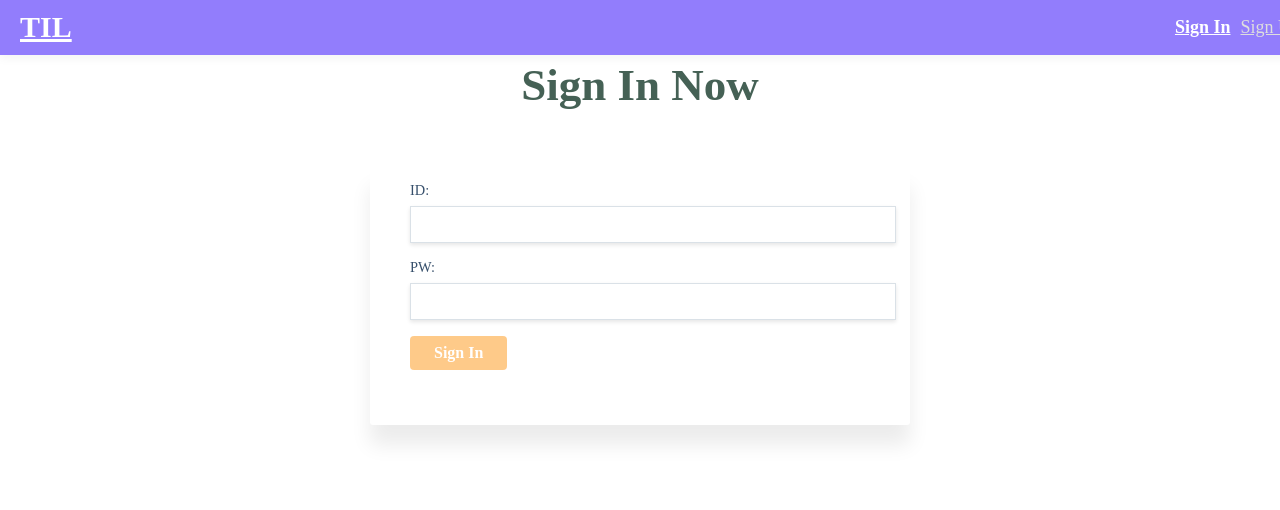
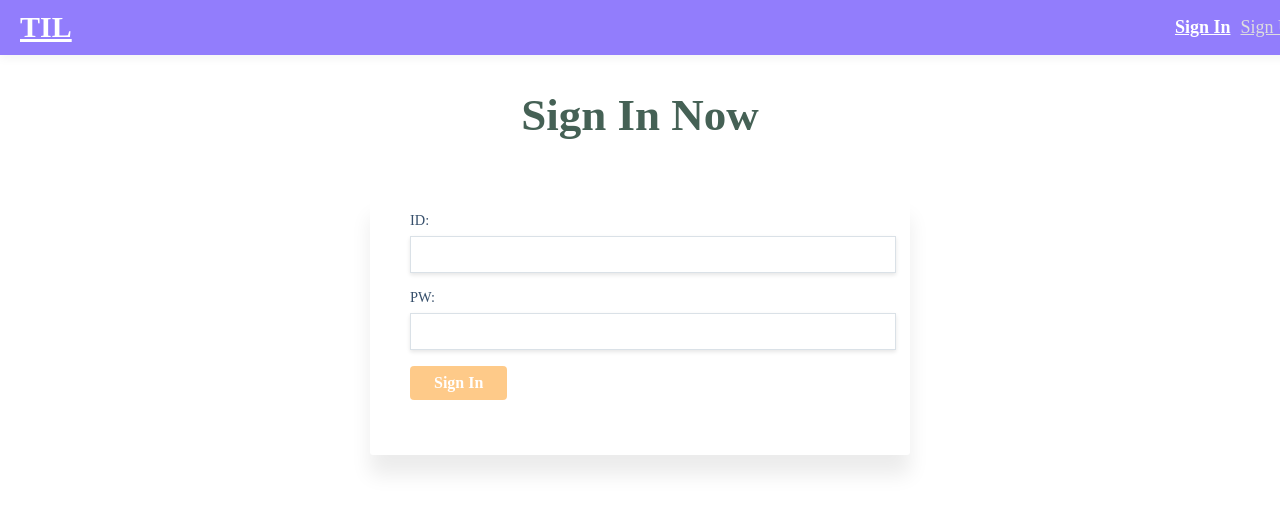
Before and after one commit to jambottle/vue-expert, a Vue app in the folder vue-til/: page /signin in a window 1280 px wide. Shown: the top 510 px of the page. Built offline with nearby package versions, Linux system fonts and the light colour scheme; no server answers.

Commit message:
design: Style SigninPage.vue and SignupPage.vue with BEM convention

```diff
--- a/vue-til/src/views/SigninPage.vue
+++ b/vue-til/src/views/SigninPage.vue
@@ -1,6 +1,8 @@
 <template>
-  <h1>Sign In Now</h1>
+  <main class="page">
+    <h1 class="page__title">Sign In Now</h1>
     <SigninForm />
+  </main>
 </template>
 
 <script>
@@ -14,11 +16,17 @@ export default {
 </script>
 
 <style lang="scss" scoped>
-h1 {
+.page {
+  max-width: 1020px;
+  width: 100%;
+  margin: 60px auto;
+
+  &__title {
     padding: 30px 5px 15px;
     color: #456155;
     font-size: 45px;
     font-weight: 600;
     text-align: center;
   }
+}
 </style>
--- a/vue-til/src/views/SignupPage.vue
+++ b/vue-til/src/views/SignupPage.vue
@@ -1,6 +1,8 @@
 <template>
-  <h1>Create Your Account</h1>
+  <main class="page">
+    <h1 class="page__title">Create Your Account</h1>
     <SignupForm />
+  </main>
 </template>
 
 <script>
@@ -14,11 +16,17 @@ export default {
 </script>
 
 <style lang="scss" scoped>
-h1 {
+.page {
+  max-width: 1020px;
+  width: 100%;
+  margin: 60px auto;
+
+  &__title {
     padding: 30px 5px 15px;
     color: #456155;
     font-size: 45px;
     font-weight: 600;
     text-align: center;
   }
+}
 </style>
```
Lines whose indentation alone changed are shown as unchanged.
